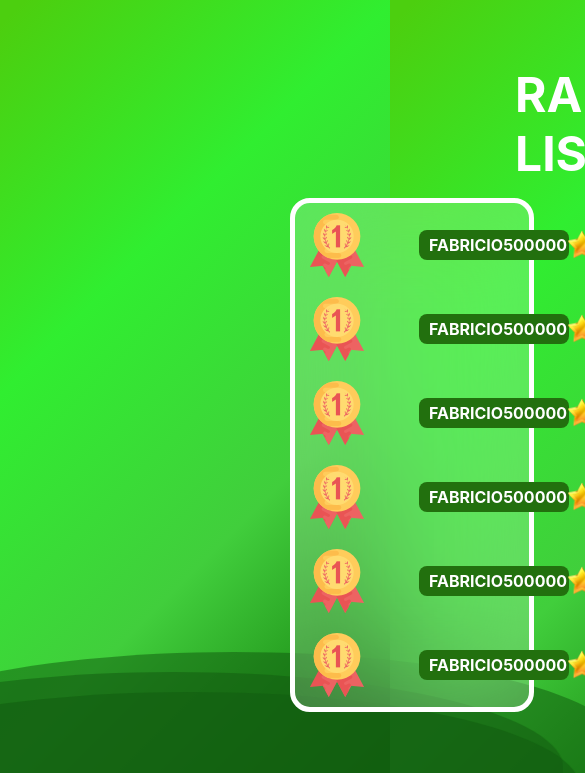
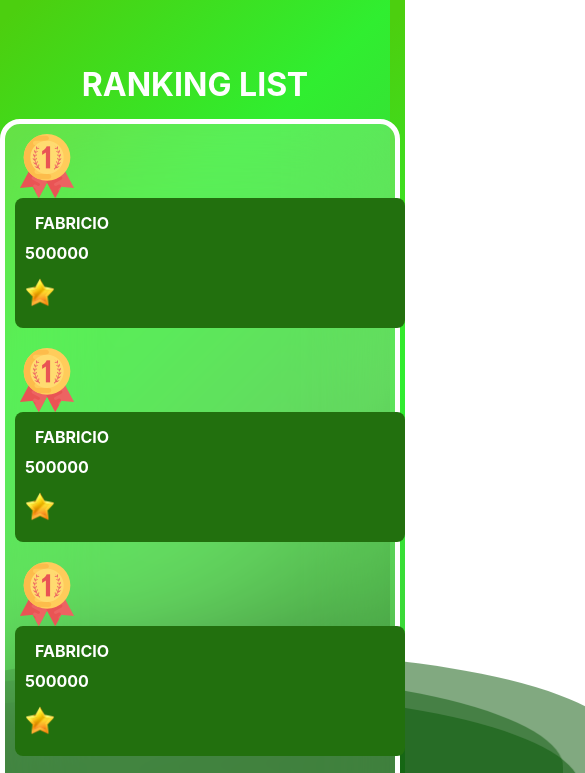
Before and after one commit to Fabricio-2004/ranking-iquimia, a plain HTML site: page index.html in a window 390 px wide. Shown: the top 773 px of the page, 585 px wide, since content can reach past the window. Drawn offline with Linux system fonts and the light colour scheme.

Commit message:
Cambios para responsive

```diff
--- a/css.css
+++ b/css.css
@@ -50,85 +50,86 @@ body {
     2% {
         transform: translateX(1);
     }
-
     25% {
         transform: translateX(-25%);
     }
-
     50% {
         transform: translateX(-50%);
     }
-
     75% {
         transform: translateX(-25%);
     }
-
     100% {
         transform: translateX(1);
     }
 }
 
-.lista{
+.lista {
     display: flex;
-	justify-content: space-between ;
+    justify-content: space-between;
 }
-#user{
+
+#user {
     width: 50px;
     height: 50px;
 }
-#estrella{
+
+#estrella {
     width: 30px;
     height: 30px;
 }
-#trofeo{
+
+#trofeo {
     width: 50px;
     height: 50px;
     margin-top: -5px;
     margin-left: -10px;
 }
-.jugadorINI{
+
+.jugadorINI {
     margin: 10px;
     display: flex;
     align-items: center;
     margin-left: 10px;
 }
 
-.jugador{
+.jugador {
     margin-left: 50px;
     background-color: rgb(34, 112, 14);
     height: 30px;
     width: 70%;
     display: flex;
     border-radius: 8px;
-
     justify-content: space-between;
     align-items: center;
     color: white;
 }
+
 .Titulo {
-	margin-left: 500px;
+    text-align: center;
     margin-top: 50px;
-	display: inline-block; /* Ajusta el contenedor al tamaño del contenido */
-	border: 5px solid rgba(48, 158, 21, 0); /* Borde blanco ancho */
-	padding: 10px; /* Espacio interno para separar el contenido del borde */
+    border: 5px solid rgba(48, 158, 21, 0);
+    padding: 10px;
 }
+
 .Titulo h1 {
-	color: white; /* Color del texto */
-	font-size: 3em; /* Tamaño grande de la letra */
-	margin: 0; /* Elimina márgenes predeterminados */
+    color: white;
+    font-size: 3em;
+    margin: 0;
 }
-#logo{
+
+#logo {
     margin-left: 10px;
 }
-#estrella{
+
+#estrella {
     margin-right: 10px;
 }
 
-
-.listajugadores{
+.listajugadores {
     border-radius: 20px;
     width: 60%;
-	margin-left: 290px;
+    margin: 0 auto;
     display: flex;
     flex-direction: column;
     background: rgba(255, 255, 255, 0.192);
@@ -136,5 +137,50 @@ body {
     backdrop-filter: blur(50px);
     justify-content: space-around;
     margin-bottom: 500px;
+}
 
+/* Responsive Styles */
+@media (max-width: 768px) {
+    .Titulo h1 {
+        font-size: 2.5em;
     }
+
+    .listajugadores {
+        width: 80%;
+    }
+
+    .jugador {
+        flex-direction: column;
+        align-items: flex-start;
+        padding: 10px;
+        height: auto;
+    }
+
+    .jugador h4 {
+        margin: 5px 0;
+    }
+
+    #estrella {
+        margin: 10px 0;
+    }
+}
+
+@media (max-width: 480px) {
+    .Titulo h1 {
+        font-size: 2em;
+    }
+
+    .listajugadores {
+        width: 100%;
+    }
+
+    .jugador {
+        margin-left: 0;
+        width: 100%;
+    }
+
+    .jugadorINI {
+        flex-direction: column;
+        align-items: flex-start;
+    }
+}
```
Also changed, not shown: index.html (+0 -3 lines). Lines whose indentation alone changed are shown as unchanged.
